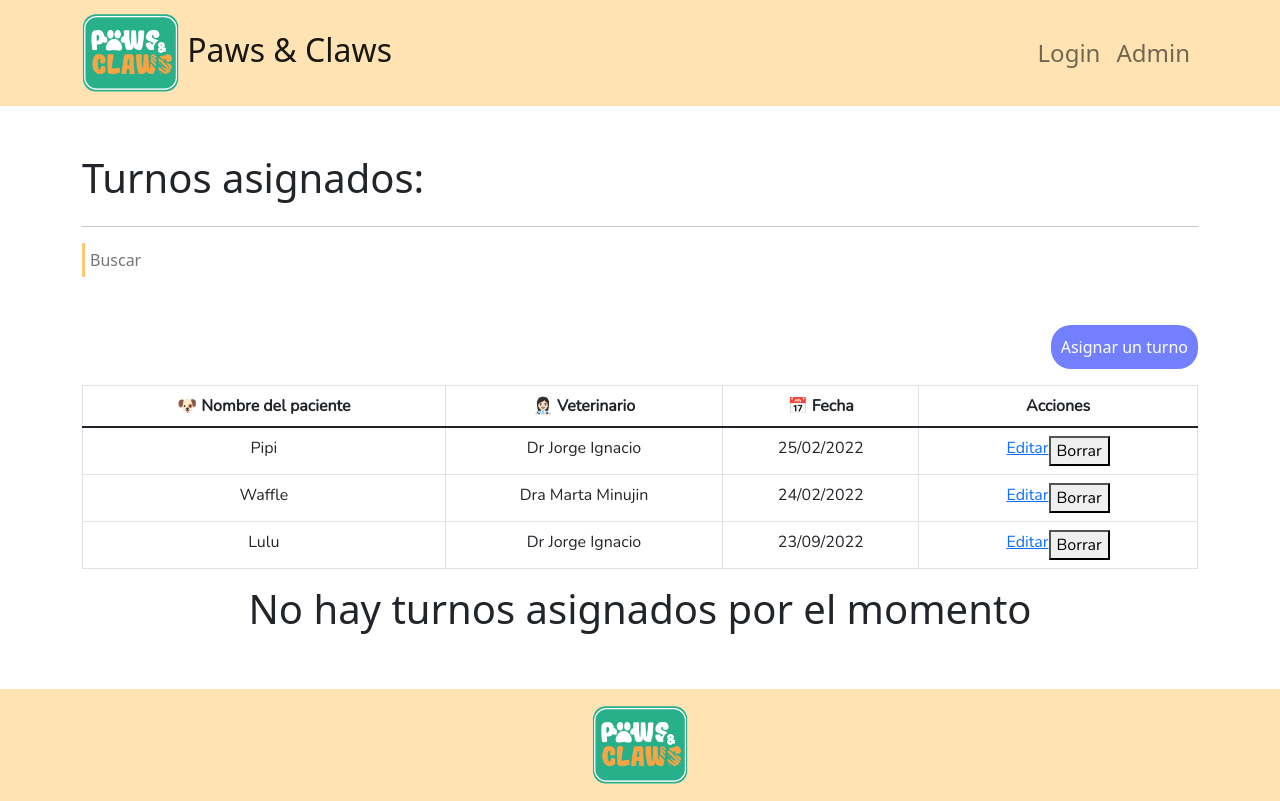
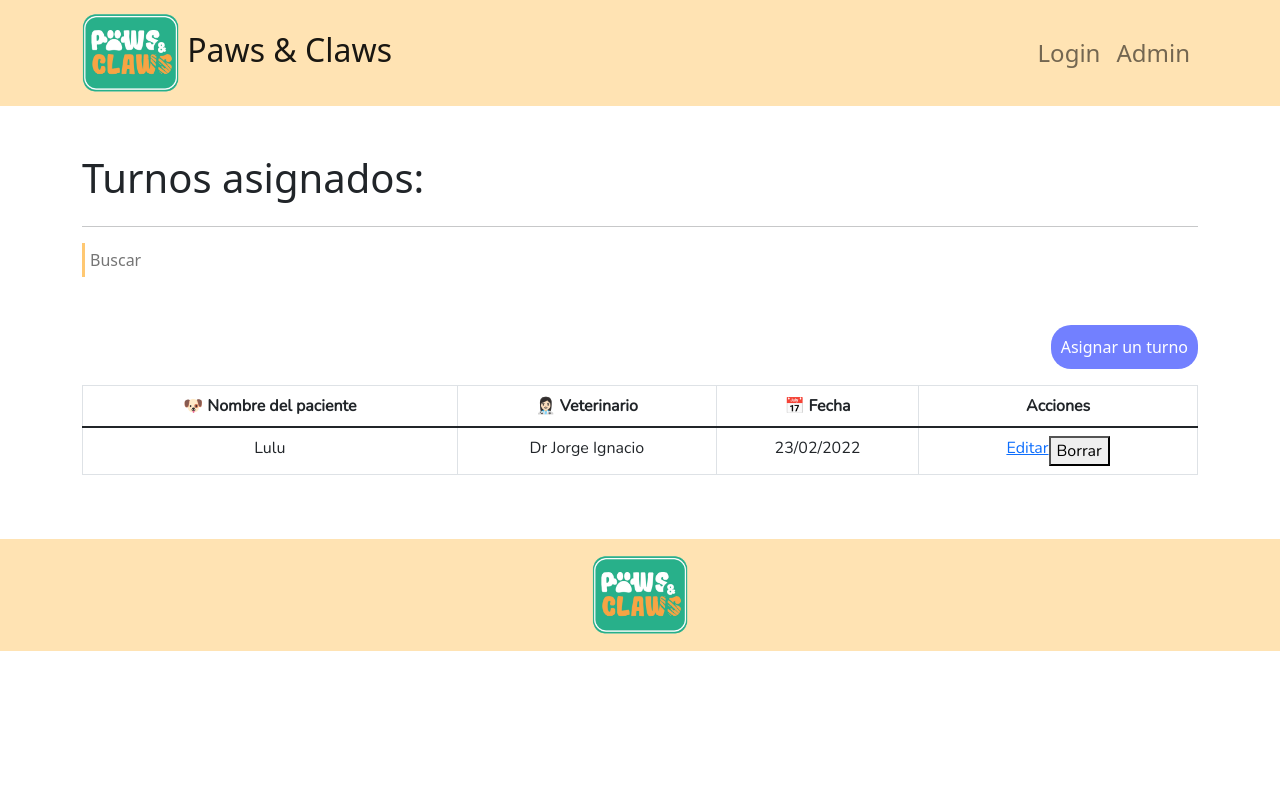
Before and after one commit to tomasCMPSN/ProyectoFinalGrupo2, a React (Create React App) app: page /turnostable in a window 1280 px wide. Built offline with nearby package versions, Linux system fonts and the light colour scheme; data requests are answered from the project's data file.

Commit message:
Agrego operador ternario

```diff
--- a/db.json
+++ b/db.json
@@ -1,22 +1,10 @@
 {
   "appointment": [
     {
-      "petName": "Pipi",
-      "vet": "Dr Jorge Ignacio",
-      "date": "25/02/2022",
-      "id": "2"
-    },
-    {
-      "petName": "Waffle",
-      "vet": "Dra Marta Minujin",
-      "date": "24/02/2022",
-      "id": "qhzNHTF"
-    },
-    {
       "petName": "Lulu",
       "vet": "Dr Jorge Ignacio",
-      "date": "23/09/2022",
-      "id": "Rqv7l5W"
+      "date": "23/02/2022",
+      "id": 1
     }
   ]
 }
--- a/src/components/views/turnos/TurnosTable.js
+++ b/src/components/views/turnos/TurnosTable.js
@@ -17,6 +17,7 @@ const TurnosTable = ({turnos, DB, getApi}) => {
         <div className='d-flex justify-content-end'>
             <Link to='/turnoscreate'className=" form-style-newbtn ">Asignar un turno </Link>
             </div>
+            {turnos.length>0 ?
           <Table bordered hover responsive className="table-style mt-3">
 
             <thead>
@@ -37,12 +38,12 @@ const TurnosTable = ({turnos, DB, getApi}) => {
           </Table>
 
 
-
+       :
 
            <div className="no-products-found d-flex align-items-center justify-content-center">
             <h1> No hay turnos asignados por el momento</h1>
           </div>
-
+}
 
         </Container>
       </div>
```
